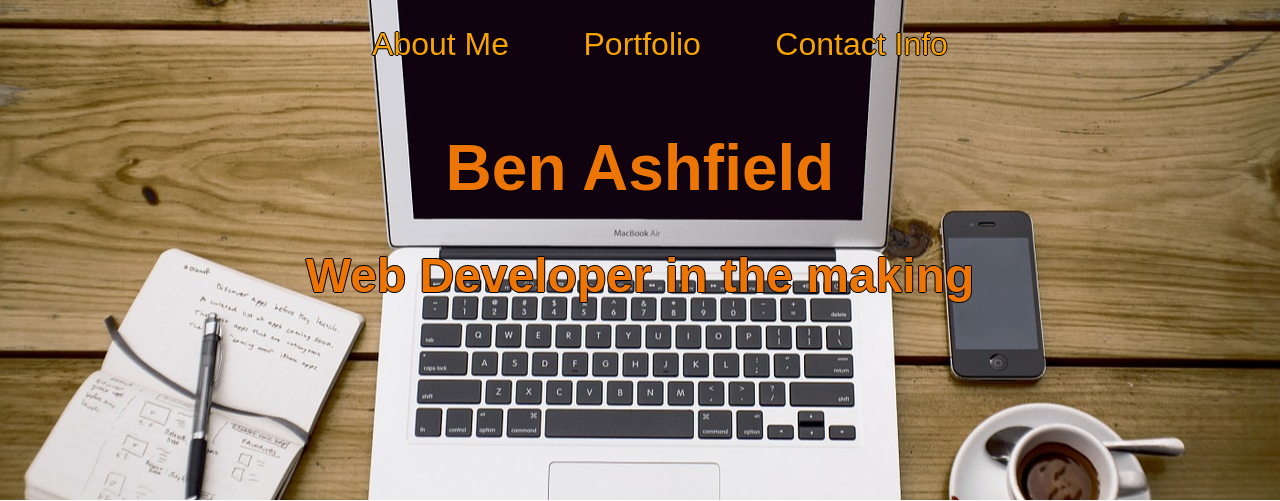
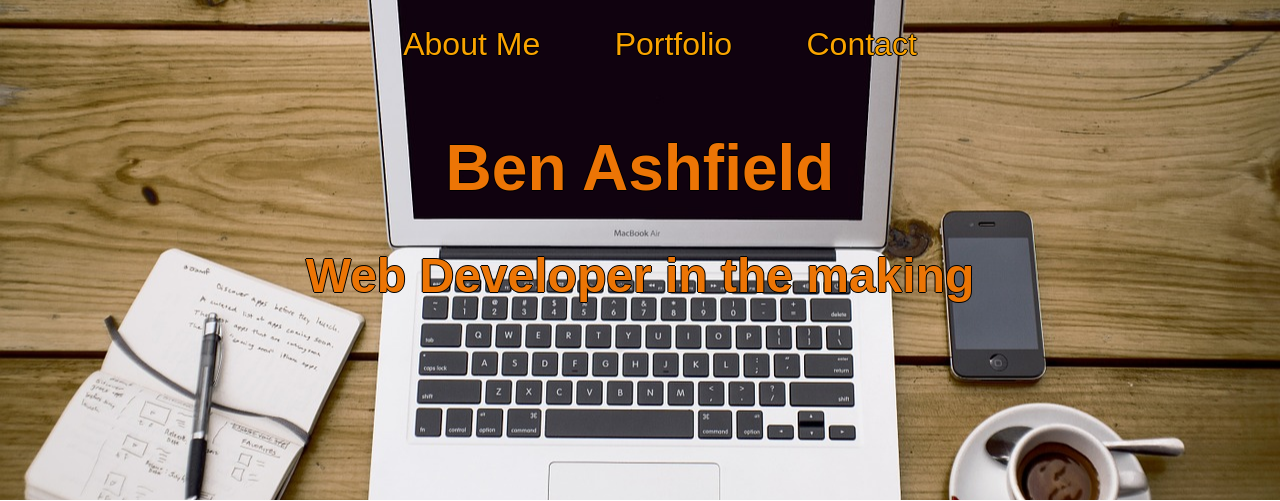
Before and after one commit to Knux2/portfolio, a PHP site: page / in a window 1280 px wide. Shown: the top 501 px of the page. Run offline with PHP 8.4, Linux system fonts and the light colour scheme; data comes from the database, SQL or seed files in the repository.

Commit message:
Remove Info from contact info in Nav Bar

```diff
--- a/index.php
+++ b/index.php
@@ -23,7 +23,7 @@ $aboutMeParagraph = getParagraph($viewAboutMe);
             <ul>
                 <li><a href="#aboutMe">About Me</a></li>
                 <li><a href="#portfolio">Portfolio</a></li>
-                <li><a href="#contactInfo">Contact Info</a></li>
+                <li><a href="#contactInfo">Contact</a></li>
             </ul>
         </nav>
         <div class="title font1">
```
